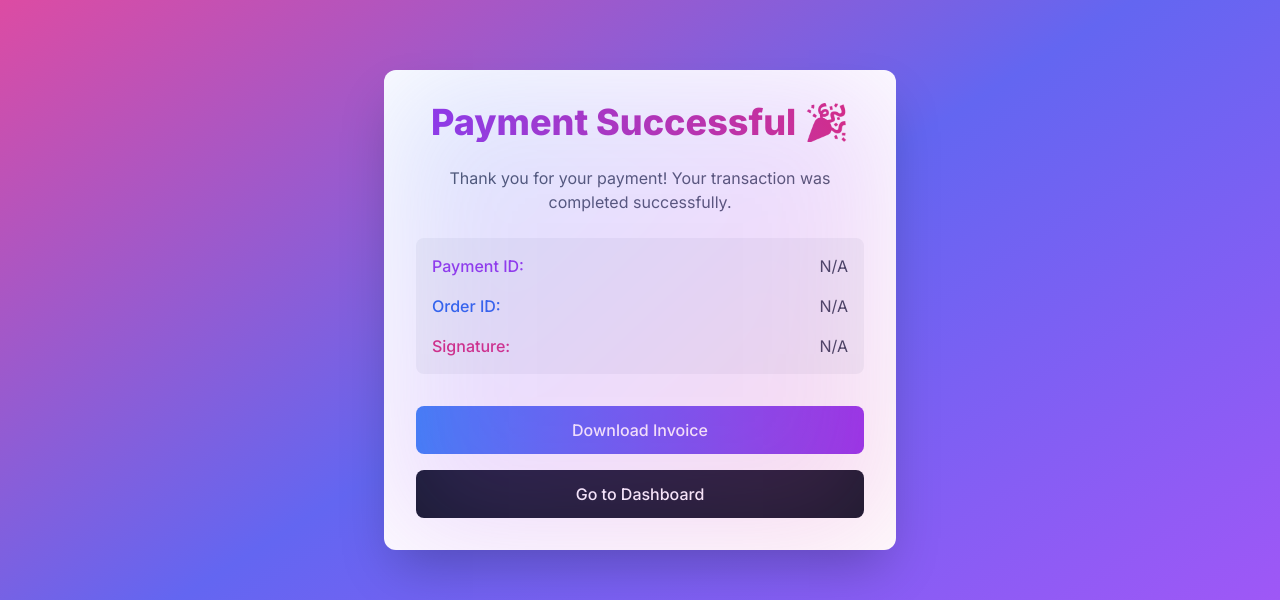
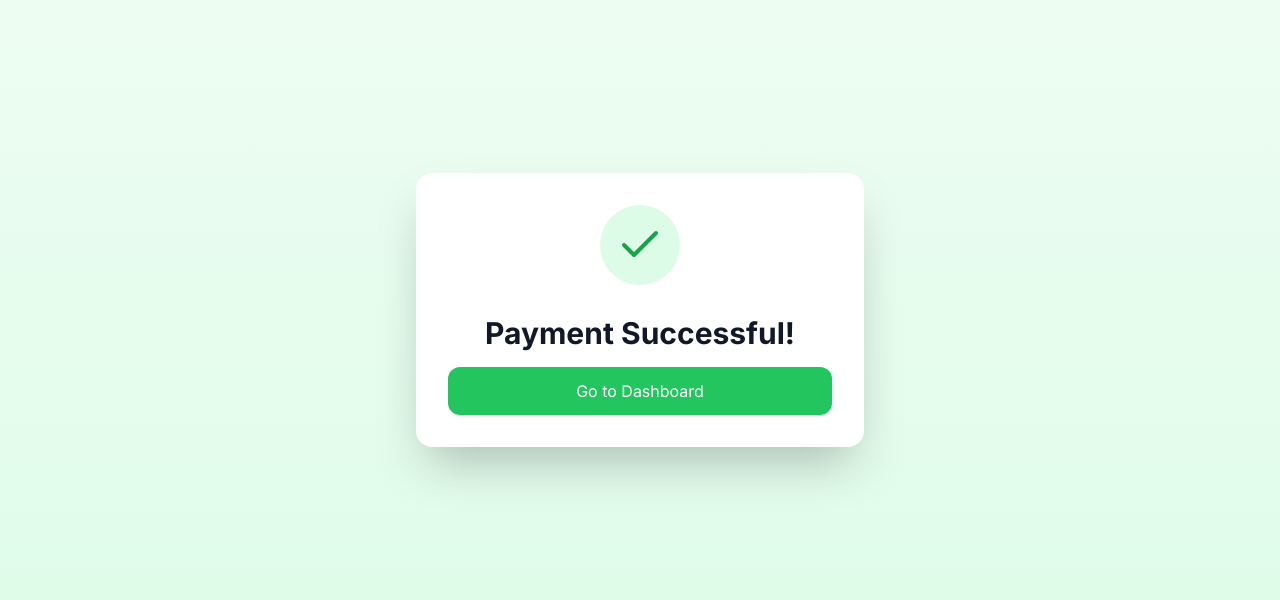
Before and after one commit to sanyogsr/imaginai, a Next.js app: page /dashboard/payment/success in a window 1280 px wide. Shown: the part 155-755 px from the top of the page. Built offline with nearby package versions, Linux system fonts and the light colour scheme; no server answers; a web font is replaced by a local one.

Commit message:
payment callback fixing

```diff
--- a/app/(dashboard)/dashboard/payment/success/page.tsx
+++ b/app/(dashboard)/dashboard/payment/success/page.tsx
@@ -1,92 +1,49 @@
 "use client";
-import React, { Suspense } from "react";
-import { useSearchParams } from "next/navigation";
-import { saveAs } from "file-saver";
+import React from "react";
+import { Check } from "lucide-react";
+import { useRouter } from "next/navigation";
 
-const PaymentDetails = () => {
-  const searchParams = useSearchParams();
-  const paymentId = searchParams.get("payment_id");
-  const orderId = searchParams.get("order_id");
-  const signature = searchParams.get("signature");
+const PaymentSuccessPage = () => {
+  const router = useRouter();
 
-  const truncateText = (text: string, length: number) =>
-    text?.length > length ? `${text.slice(0, length)}...` : text;
+  //   useEffect(() => {
+  //     // Retrieve payment details from localStorage
+  //     const storedDetails = localStorage.getItem("paymentDetails");
 
-  const generateInvoice = () => {
-    const invoiceData = `
-      Payment Invoice
-      -------------------------
-      Payment ID: ${paymentId}
-      Order ID: ${orderId}
-      Signature: ${signature}
-      -------------------------
-      Thank you for your payment!
-    `;
+  //     if (storedDetails) {
+  //       setPaymentDetails(JSON.parse(storedDetails));
+  //       // Clear the stored details to prevent re-showing on refresh
+  //       //   localStorage.removeItem("paymentDetails");
+  //     } else {
+  //       // If no payment details, redirect back to pricing page
+  //       router.push("/dashboard");
+  //     }
+  //   }, [router]);
 
-    const blob = new Blob([invoiceData], { type: "text/plain;charset=utf-8" });
-    saveAs(blob, `Invoice-${orderId}.txt`);
-  };
+  //   if (!paymentDetails) {
+  //     return null;
+  //   }
 
   return (
-    <div className="min-h-screen flex items-center justify-center bg-gradient-to-tl from-purple-500 via-indigo-500 to-pink-500 p-4">
-      <div className="relative bg-white shadow-2xl p-8 rounded-xl max-w-lg w-full overflow-hidden">
-        {/* Glow Effect */}
-        <div className="absolute inset-0 pointer-events-none bg-gradient-to-br from-blue-500 via-purple-500 to-pink-500 opacity-20 blur-3xl"></div>
-
-        <h1 className="text-4xl font-extrabold text-transparent bg-clip-text bg-gradient-to-r from-purple-600 to-pink-600 text-center mb-6">
-          Payment Successful 🎉
-        </h1>
-        <p className="text-gray-600 text-center mb-6">
-          Thank you for your payment! Your transaction was completed
-          successfully.
-        </p>
-
-        {/* Transaction Details */}
-        <div className="bg-gray-100 p-4 rounded-lg space-y-4 text-sm md:text-base">
-          <div className="flex justify-between items-center">
-            <span className="font-medium text-purple-600">Payment ID:</span>
-            <span className="truncate text-gray-700" title={paymentId || "N/A"}>
-              {truncateText(paymentId || "N/A", 24) || "N/A"}
-            </span>
-          </div>
-          <div className="flex justify-between items-center">
-            <span className="font-medium text-blue-600">Order ID:</span>
-            <span className="truncate text-gray-700" title={orderId || "N/A"}>
-              {truncateText(orderId || "N/A", 24) || "N/A"}
-            </span>
-          </div>
-          <div className="flex justify-between items-center">
-            <span className="font-medium text-pink-600">Signature:</span>
-            <span className="truncate text-gray-700" title={signature || "N/A"}>
-              {truncateText(signature || "N/A", 24) || "N/A"}
-            </span>
-          </div>
+    <div className="min-h-screen bg-gradient-to-b from-green-50 to-green-100 flex items-center justify-center px-4">
+      <div className="bg-white rounded-2xl shadow-2xl max-w-md w-full p-8 text-center">
+        <div className="bg-green-100 rounded-full p-4 inline-block mb-6">
+          <Check className="w-12 h-12 text-green-600" />
         </div>
 
-        {/* Action Buttons */}
-        <div className="mt-8 space-y-4">
-          <button
-            onClick={generateInvoice}
-            className="w-full bg-gradient-to-r from-blue-500 to-purple-600 text-white py-3 rounded-lg font-medium hover:opacity-90 hover:shadow-lg transition-all"
-          >
-            Download Invoice
-          </button>
-          <a
-            href="/dashboard"
-            className="w-full block text-center bg-gray-900 text-white py-3 rounded-lg font-medium hover:bg-gray-800 transition-all"
-          >
-            Go to Dashboard
-          </a>
-        </div>
+        <h1 className="text-3xl font-bold text-gray-900 mb-4">
+          Payment Successful!
+        </h1>
+
+        <button
+          onClick={() => router.push("/dashboard")}
+          className="w-full py-3 bg-green-500 text-white rounded-xl hover:bg-green-600 transition-colors"
+        >
+          Go to Dashboard
+        </button>
       </div>
     </div>
   );
 };
 
-const PaymentSuccess = () => (
-  <Suspense fallback={<div>Loading...</div>}>
-    <PaymentDetails />
-  </Suspense>
-);
-
-export default PaymentSuccess;
+export default PaymentSuccessPage;
```
